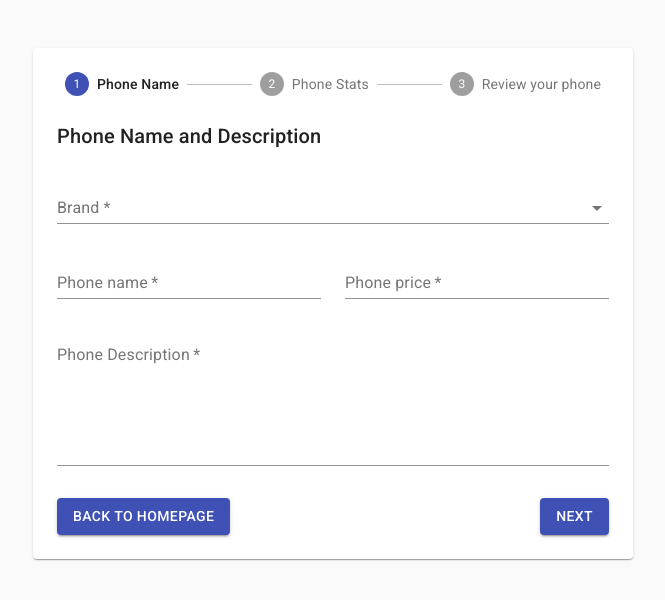
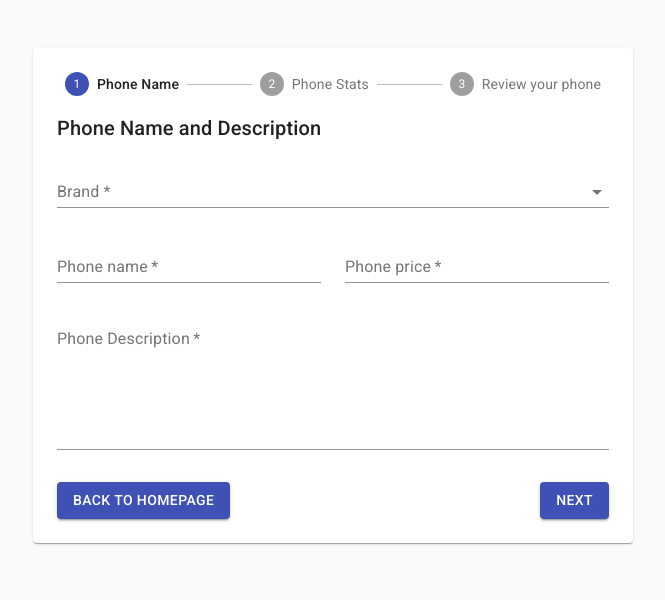
Before and after one commit to VTulupov/E-commerce-with-React-and-redux, a React (Create React App) app: page /add-phone-form in a window 1280 px wide. Shown: the top 600 px of the page, without its empty margins (307-972 px from the left). Built offline with nearby package versions, Linux system fonts and the light colour scheme.

Commit message:
minor changes

```diff
--- a/package.json
+++ b/package.json
@@ -4,6 +4,7 @@
   "private": true,
   "dependencies": {
     "@material-ui/core": "^4.2.0",
+    "gh-pages": "^2.0.1",
     "node-sass": "^4.12.0",
     "react": "^16.8.6",
     "react-dom": "^16.8.6",
--- a/src/components/AddPhoneForm/AddPhoneForm.js
+++ b/src/components/AddPhoneForm/AddPhoneForm.js
@@ -37,7 +37,7 @@ const useStyles = makeStyles(theme => ({
     },
   },
   stepper: {
-    padding: theme.spacing(0, 0, 3),
+    padding: theme.spacing(0, 0, 2),
   },
   buttons: {
     display: 'flex',
--- a/src/components/AddPhoneForm/PhoneNameStep.js
+++ b/src/components/AddPhoneForm/PhoneNameStep.js
@@ -11,7 +11,7 @@ import FormHelperText from '@material-ui/core/FormHelperText'
 
 const useStyles = makeStyles(theme => ({
   gutterBottom: {
-    paddingBottom: theme.spacing(3)
+    paddingBottom: theme.spacing(2)
   }
 }));
 
--- a/src/components/Phone/Phone.js
+++ b/src/components/Phone/Phone.js
@@ -1,4 +1,4 @@
-import React from 'react';
+import React, { useEffect } from 'react';
 import { useSelector } from 'react-redux';
 import './Phone.scss';
 import CartBox from './../CartBox/CartBox';
@@ -8,6 +8,10 @@ import phoneImg from './../../product-2.png';
 import { getAllPhones } from '../../selectors/phones';
 
 const Phone = ({ match }) => {
+  useEffect(() => {
+
+  }, [match.params.id])
+
   const phones = useSelector(getAllPhones);
   const phoneId = phones.find(({ id }) => id === match.params.id);
 
--- a/src/routes/Routes.js
+++ b/src/routes/Routes.js
@@ -13,7 +13,7 @@ const Routes = () => {
       <Switch>
         <Route path='/' component={HomePage} exact={true} />
         <Route path='/cart' component={CartPage} />
-        <Route path='/phones/:id' component={Phone} />
+        <Route path='/phones/:id' component={Phone} exact={true} />
         <Route path='/add-phone-form' component={AddPhoneForm} />
         <Route component={NotFound} />
       </Switch>
```
Also changed, not shown: 1 other file (tests, documents, lock files or other folders).
